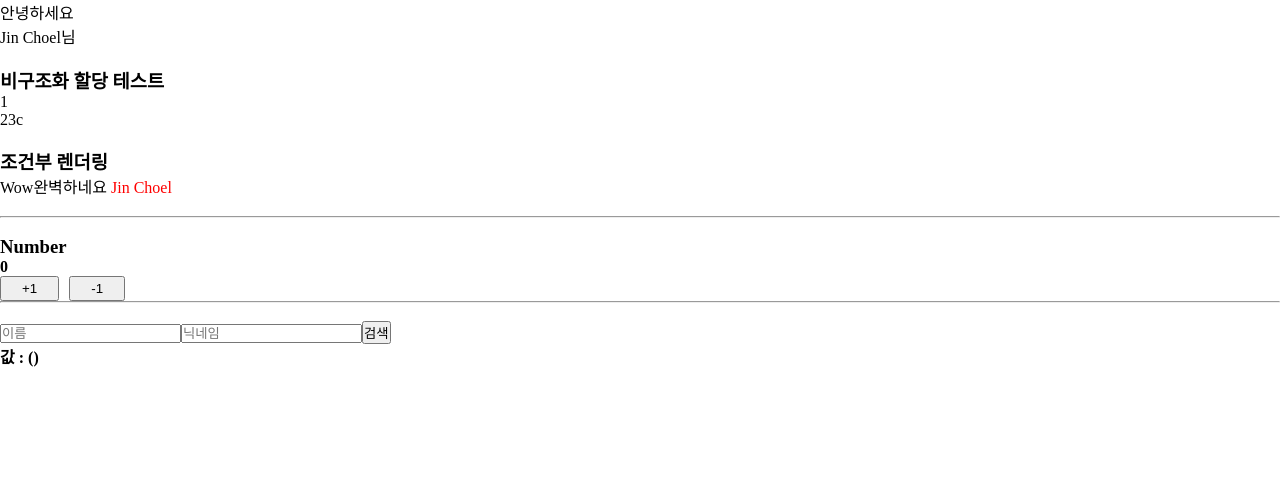
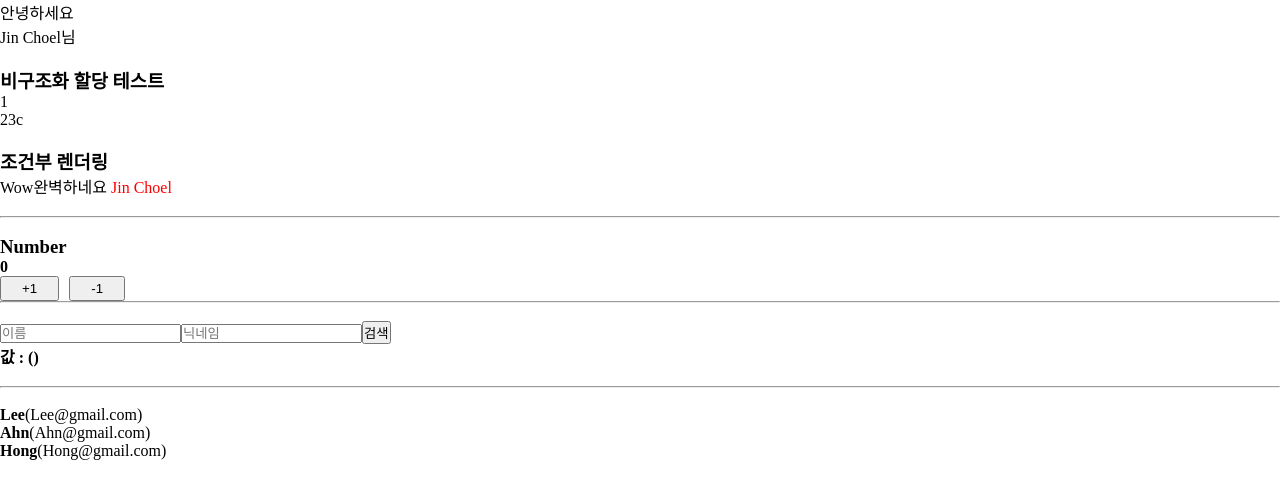
Before and after one commit to GyuHyunA/react-log, a React (Create React App) app: page / in a window 1280 px wide. Shown: the top 498 px of the page. Built offline with nearby package versions, Linux system fonts and the light colour scheme.

Commit message:
배열 상태관리

```diff
--- /dev/null
+++ b/src/components/Basic/array/UserList.jsx
@@ -0,0 +1,40 @@
+import React from "react";
+
+const users = [
+  {
+    id: 1,
+    username: "Lee",
+    email: "Lee@gmail.com",
+  },
+  {
+    id: 2,
+    username: "Ahn",
+    email: "Ahn@gmail.com",
+  },
+  {
+    id: 3,
+    username: "Hong",
+    email: "Hong@gmail.com",
+  },
+];
+
+const User = ({ user }) => {
+  return (
+    <div>
+      <b>{user.username}</b>
+      <span>({user.email})</span>
+    </div>
+  );
+};
+
+const UserList = () => {
+  return (
+    <>
+      {users.map((v) => (
+        <User key={v.id} user={v} />
+      ))}
+    </>
+  );
+};
+
+export default UserList;
--- /dev/null
+++ b/src/components/Basic/array/arrayApp.jsx
@@ -0,0 +1,12 @@
+import React from "react";
+import UserList from "./UserList";
+
+const ArrayApp = () => {
+  return (
+    <>
+      <UserList />
+    </>
+  );
+};
+
+export default ArrayApp;
--- a/src/components/MainApp.jsx
+++ b/src/components/MainApp.jsx
@@ -2,6 +2,7 @@ import React from "react";
 import BasicApp from "./Basic/BasicApp";
 import StateApp from "./Basic/useState/StateApp";
 import InputApp from "./Basic/input/InputApp";
+import ArrayApp from "./Basic/array/arrayApp";
 
 const MainApp = () => {
   return (
@@ -16,6 +17,9 @@ const MainApp = () => {
       <br />
       <InputApp />
       <br />
+      <hr />
+      <br />
+      <ArrayApp />
     </>
   );
 };
```
